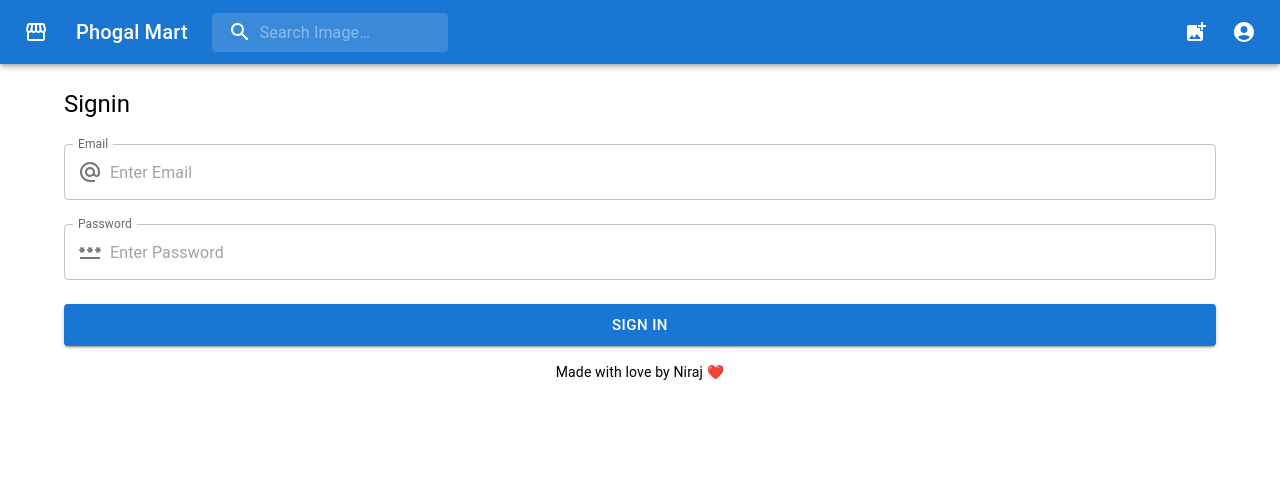
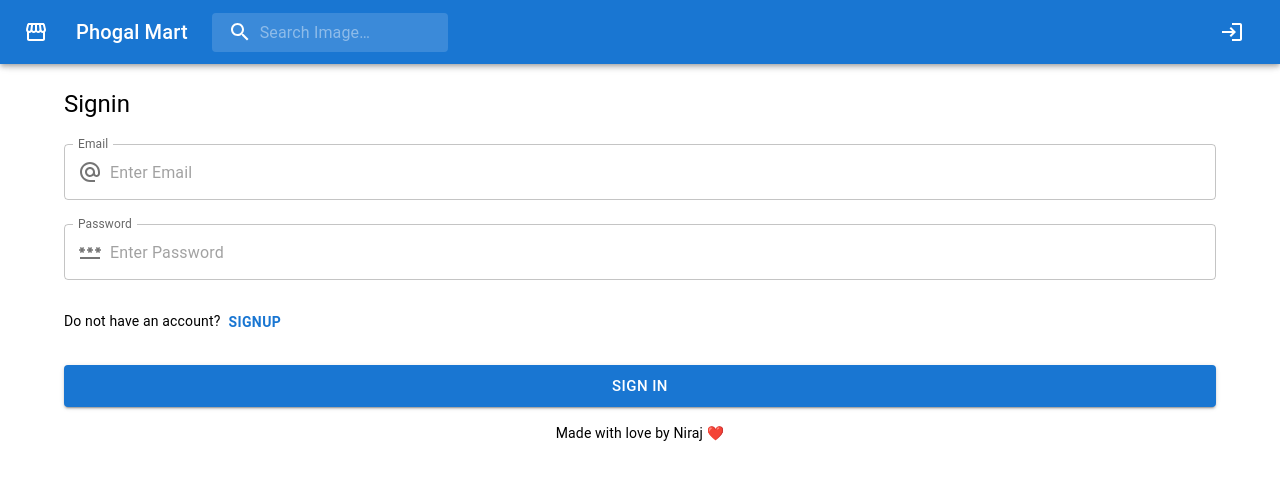
Before and after one commit to kafle1/phogal-mart, a React (Vite) app: page /signin in a window 1280 px wide. Shown: the top 480 px of the page. Built offline with nearby package versions, Linux system fonts and the light colour scheme.

Commit message:
Login Logout State Fix

```diff
--- a/src/App.jsx
+++ b/src/App.jsx
@@ -6,9 +6,11 @@ import Profile from "./components/pages/Profile";
 import MyAccount from "./components/pages/MyAccount";
 import Signin from "./components/pages/Signin";
 import Signup from "./components/pages/Signup";
+import AppState from "./state/context/AppState";
 
 function App() {
   return (
+    <AppState>
       <BrowserRouter>
         <Routes>
           <Route path="*" element={<PageNotFound />} />
@@ -20,6 +22,7 @@ function App() {
           <Route path="/" element={<Home />} />
         </Routes>
       </BrowserRouter>
+    </AppState>
   );
 }
 
--- a/src/components/pages/AddImage.jsx
+++ b/src/components/pages/AddImage.jsx
@@ -1,4 +1,4 @@
-import React, { useState } from "react";
+import React, { useState, useContext } from "react";
 import Typography from "@mui/material/Typography";
 import Header from "../shared/Header";
 import Footer from "../shared/Footer";
@@ -8,8 +8,19 @@ import InputAdornment from "@mui/material/InputAdornment";
 import TitleIcon from "@mui/icons-material/Title";
 import DescriptionIcon from "@mui/icons-material/Description";
 import UploadFileIcon from "@mui/icons-material/UploadFile";
+import { useNavigate } from "react-router-dom";
+import AppContext from "../../state/context/appContext";
 
 const AddImage = () => {
+  const navigate = useNavigate();
+  const { isLoggedIn } = useContext(AppContext);
+
+
+  //Redirect user to signin if not logged in
+  if (!isLoggedIn) {
+    navigate("/signin");
+  }
+
   const [details, setDetails] = useState({
     title: "",
     description: "",
@@ -23,7 +34,7 @@ const AddImage = () => {
   };
   return (
     <div>
-      <Header />
+      <Header  />
       <Container>
         <Typography paddingTop={10} variant="h5" color="initial">
           Create a New Photograph
--- a/src/components/pages/Home.jsx
+++ b/src/components/pages/Home.jsx
@@ -1,13 +1,22 @@
-import React from "react";
+import React, { useContext } from "react";
 import Items from "../Items";
 import Header from "../shared/Header";
 import { Grid, Pagination } from "@mui/material";
 import Footer from "../shared/Footer";
+import AppContext from "../../state/context/appContext";
+import { useNavigate } from "react-router-dom";
 
 const Home = () => {
+  const navigate = useNavigate();
+  const { isLoggedIn } = useContext(AppContext);
+
+  //Redirect user to signin if not logged in
+  if (!isLoggedIn) {
+   navigate("/signin");
+  }
   return (
     <div>
-      <Header />
+      <Header  />
 
       <Items isProfile={false} />
       <Grid p={2} container justifyContent="center">
--- a/src/components/pages/MyAccount.jsx
+++ b/src/components/pages/MyAccount.jsx
@@ -1,4 +1,4 @@
-import React, { useState } from "react";
+import React, { useState, useContext } from "react";
 import Typography from "@mui/material/Typography";
 import Header from "../shared/Header";
 import Footer from "../shared/Footer";
@@ -19,8 +19,20 @@ import KeyIcon from "@mui/icons-material/Key";
 import BadgeIcon from "@mui/icons-material/Badge";
 import AlternateEmailIcon from "@mui/icons-material/AlternateEmail";
 import HomeIcon from "@mui/icons-material/Home";
+import { useNavigate } from "react-router-dom";
+import AppContext from "../../state/context/appContext";
 
 const MyAccount = () => {
+  const navigate = useNavigate();
+  const { isLoggedIn } = useContext(AppContext);
+
+
+  //Redirect user to signin if not logged in
+  if (!isLoggedIn) {
+    navigate("/signin");
+  }
+
+
   const [details, setDetails] = useState({
     name: "Niraj Kafle",
     email: "kafleniraj@gmail.com",
@@ -28,8 +40,7 @@ const MyAccount = () => {
     bio: "Simple Photographer",
   });
 
-  //Update the details when changed
-
+  //Update the details
   const handleUpdate = () => {
     console.log(details);
   };
@@ -40,7 +51,7 @@ const MyAccount = () => {
   };
   return (
     <div>
-      <Header />
+      <Header  />
       <Grid justifyContent="center" paddingTop={10}>
         <Stack textAlign="center" alignItems="center">
           <Avatar
--- a/src/components/pages/Profile.jsx
+++ b/src/components/pages/Profile.jsx
@@ -1,11 +1,21 @@
 import { Avatar, Grid, Stack, Typography, Chip } from "@mui/material";
-import React from "react";
+import React, {useContext} from "react";
 import Footer from "../shared/Footer";
 import Header from "../shared/Header";
 import SellIcon from "@mui/icons-material/Sell";
 import Items from "../Items";
+import { useNavigate } from "react-router-dom";
+import AppContext from "../../state/context/appContext";
 
 const Profile = () => {
+  const navigate = useNavigate();
+  const { isLoggedIn } = useContext(AppContext);
+
+
+  //Redirect user to signin if not logged in
+  if (!isLoggedIn) {
+    navigate("/signin");
+  }
   return (
     <div>
       <Header />
--- a/src/components/pages/Signin.jsx
+++ b/src/components/pages/Signin.jsx
@@ -1,6 +1,5 @@
 import {
   Button,
-  Grid,
   InputAdornment,
   Stack,
   TextField,
@@ -10,20 +9,32 @@ import AlternateEmailIcon from "@mui/icons-material/AlternateEmail";
 
 import Footer from "../shared/Footer";
 import Header from "../shared/Header";
-import React, { useState } from "react";
+import React, { useState, useContext } from "react";
 import { Container } from "@mui/system";
 import PasswordIcon from "@mui/icons-material/Password";
+import { useNavigate } from "react-router-dom";
+import AppContext from "../../state/context/appContext";
 
 const Signin = () => {
+  const navigate = useNavigate();
   const [credentials, setCredentials] = useState({
     email: "",
     password: "",
   });
 
+  const { isLoggedIn, changeAuth } = useContext(AppContext);
+
+  console.log(isLoggedIn);
+
+
   //Signin the user
   const handleSignIn = () => {
     console.log(credentials);
+    changeAuth();
   };
+  if (isLoggedIn) {
+    navigate("/");
+  }
   return (
     <div>
       <Header />
@@ -47,7 +58,6 @@ const Signin = () => {
             InputProps={{
               startAdornment: (
                 <InputAdornment position="start">
-                  {" "}
                   <AlternateEmailIcon />
                 </InputAdornment>
               ),
@@ -69,12 +79,23 @@ const Signin = () => {
             InputProps={{
               startAdornment: (
                 <InputAdornment position="start">
-                  {" "}
                   <PasswordIcon />
                 </InputAdornment>
               ),
             }}
           />
+
+          <Typography variant="body2" color="initial">
+            Do not have an account?
+            <Button
+              variant="text"
+              sx={{ fontWeight: "bold" }}
+              onClick={() => navigate("/signup")}
+            >
+              Signup
+            </Button>
+          </Typography>
+
           <Button
             size="large"
             variant="contained"
--- a/src/components/pages/Signup.jsx
+++ b/src/components/pages/Signup.jsx
@@ -9,11 +9,16 @@ import AlternateEmailIcon from "@mui/icons-material/AlternateEmail";
 
 import Footer from "../shared/Footer";
 import Header from "../shared/Header";
-import React, { useState } from "react";
+import React, { useState, useContext } from "react";
 import { Container } from "@mui/system";
 import PasswordIcon from "@mui/icons-material/Password";
+import { useNavigate } from "react-router-dom";
+import AppState from "../../state/context/AppState";
 
 const Signup = () => {
+  const navigate = useNavigate();
+  const { isLoggedIn, changeAuth } = useContext(AppState);
+
   const [credentials, setCredentials] = useState({
     name: "",
     address: "",
@@ -24,7 +29,13 @@ const Signup = () => {
   //Signup user
   const handleSignUp = () => {
     console.log(credentials);
+    changeAuth();
   };
+
+  if (isLoggedIn) {
+    navigate("/");
+  }
+
   return (
     <div>
       <Header />
@@ -113,6 +124,16 @@ const Signup = () => {
               ),
             }}
           />
+          <Typography variant="body2" color="initial">
+            Already have an account?{" "}
+            <Button
+              variant="text"
+              sx={{ fontWeight: "bold" }}
+              onClick={() => navigate("/signin")}
+            >
+              Signin
+            </Button>
+          </Typography>
           <Button
             size="large"
             variant="contained"
--- a/src/components/shared/Header.jsx
+++ b/src/components/shared/Header.jsx
@@ -1,4 +1,4 @@
-import * as React from "react";
+import React, { useContext } from "react";
 import { styled, alpha } from "@mui/material/styles";
 import AppBar from "@mui/material/AppBar";
 import Box from "@mui/material/Box";
@@ -17,6 +17,9 @@ import StorefrontIcon from "@mui/icons-material/Storefront";
 import AddPhotoAlternateIcon from "@mui/icons-material/AddPhotoAlternate";
 import { Tooltip } from "@mui/material";
 import { useNavigate } from "react-router-dom";
+import LoginIcon from "@mui/icons-material/Login";
+import LogoutIcon from "@mui/icons-material/Logout";
+import AppContext from "../../state/context/appContext";
 
 const Search = styled("div")(({ theme }) => ({
   position: "relative",
@@ -58,8 +61,13 @@ const StyledInputBase = styled(InputBase)(({ theme }) => ({
   },
 }));
 
-export default function Header({isLoggedIn}) {
+export default function Header() {
+  //Get the state
+  const { isLoggedIn, changeAuth } = useContext(AppContext);
+
+  //Configure navigation
   const navigate = useNavigate();
+
   const [anchorEl, setAnchorEl] = React.useState(null);
   const [mobileMoreAnchorEl, setMobileMoreAnchorEl] = React.useState(null);
 
@@ -78,6 +86,11 @@ export default function Header({isLoggedIn}) {
     setAnchorEl(null);
     handleMobileMenuClose();
   };
+
+  const handleMobileMenuOpen = (event) => {
+    setMobileMoreAnchorEl(event.currentTarget);
+  };
+
   const handleProfile = () => {
     navigate("/profile");
     handleMenuClose();
@@ -86,9 +99,9 @@ export default function Header({isLoggedIn}) {
     navigate("/my-account");
     handleMenuClose();
   };
-
-  const handleMobileMenuOpen = (event) => {
-    setMobileMoreAnchorEl(event.currentTarget);
+  //Logout the user
+  const handleLogout = () => {
+    changeAuth();
   };
 
   const menuId = "primary-search-account-menu";
@@ -186,22 +199,32 @@ export default function Header({isLoggedIn}) {
             />
           </Search>
           <Box sx={{ flexGrow: 1 }} />
+
           <Box sx={{ display: { xs: "none", md: "flex" } }}>
+            {isLoggedIn ? (
+              <div>
                 <Tooltip title="Add new Image">
                   <IconButton
                     onClick={() => navigate("/add-photograph")}
                     size="large"
-                aria-label="show 4 new mails"
                     color="inherit"
                   >
                     <AddPhotoAlternateIcon />
+                  </IconButton>
+                </Tooltip>
+                <Tooltip title="Logout">
+                  <IconButton
+                    size="large"
+                    onClick={() => handleLogout()}
+                    color="inherit"
+                  >
+                    <LogoutIcon />
                   </IconButton>
                 </Tooltip>
                 <Tooltip title="Profile">
                   <IconButton
                     size="large"
                     edge="end"
-                aria-label="account of current user"
                     aria-controls={menuId}
                     aria-haspopup="true"
                     onClick={handleProfileMenuOpen}
@@ -210,6 +233,18 @@ export default function Header({isLoggedIn}) {
                     <AccountCircle />
                   </IconButton>
                 </Tooltip>
+              </div>
+            ) : (
+              <Tooltip title="Sign In">
+                <IconButton
+                  onClick={() => navigate("/signin")}
+                  size="large"
+                  color="inherit"
+                >
+                  <LoginIcon />
+                </IconButton>
+              </Tooltip>
+            )}
           </Box>
           <Box sx={{ display: { xs: "flex", md: "none" } }}>
             <IconButton
--- a/src/state/actions.js
+++ b/src/state/actions.js
@@ -0,0 +1 @@
+export const CHANGE_AUTH = 'CHANGE_AUTH';
--- a/src/state/context/AppState.jsx
+++ b/src/state/context/AppState.jsx
@@ -1,12 +1,25 @@
-import React from "react";
+import React, {useReducer} from "react";
+import { CHANGE_AUTH } from "../actions";
+import { authReducer } from "../reducer/authReducer";
 import AppContext from "./appContext";
 
-const state = {
-  data: "something",
-};
 const AppState = (props) => {
+  const initialState = {
+    isLoggedIn: false,
+  };
+
+  const [state, dispatch] = useReducer(authReducer, initialState);
+
+  //Dispatch methods
+  const changeAuth = () => {
+    dispatch({
+      type: CHANGE_AUTH,
+    });
+  };
+
+
   return (
-    <AppContext.Provider value={{ state }}>
+    <AppContext.Provider value={{ isLoggedIn: state.isLoggedIn, changeAuth }}>
       {props.children}
     </AppContext.Provider>
   );
--- /dev/null
+++ b/src/state/reducer/authReducer.js
@@ -0,0 +1,14 @@
+import { CHANGE_AUTH } from "../actions";
+
+export const authReducer = (state, action) => {
+  switch (action.type) {
+    case CHANGE_AUTH:
+      return {
+        ...state,
+        isLoggedIn: !state.isLoggedIn,
+      };
+
+    default:
+      return state;
+  }
+};
```
Lines whose indentation alone changed are shown as unchanged.
